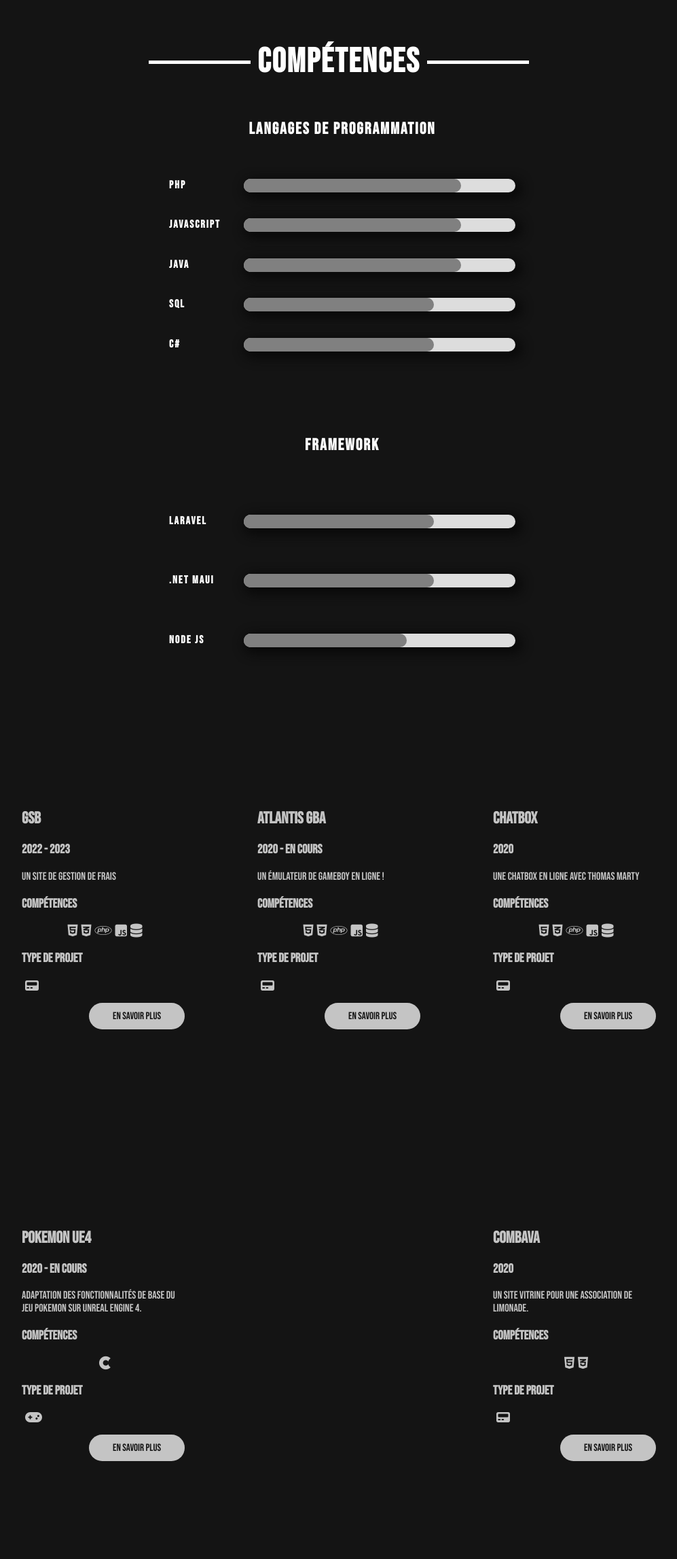
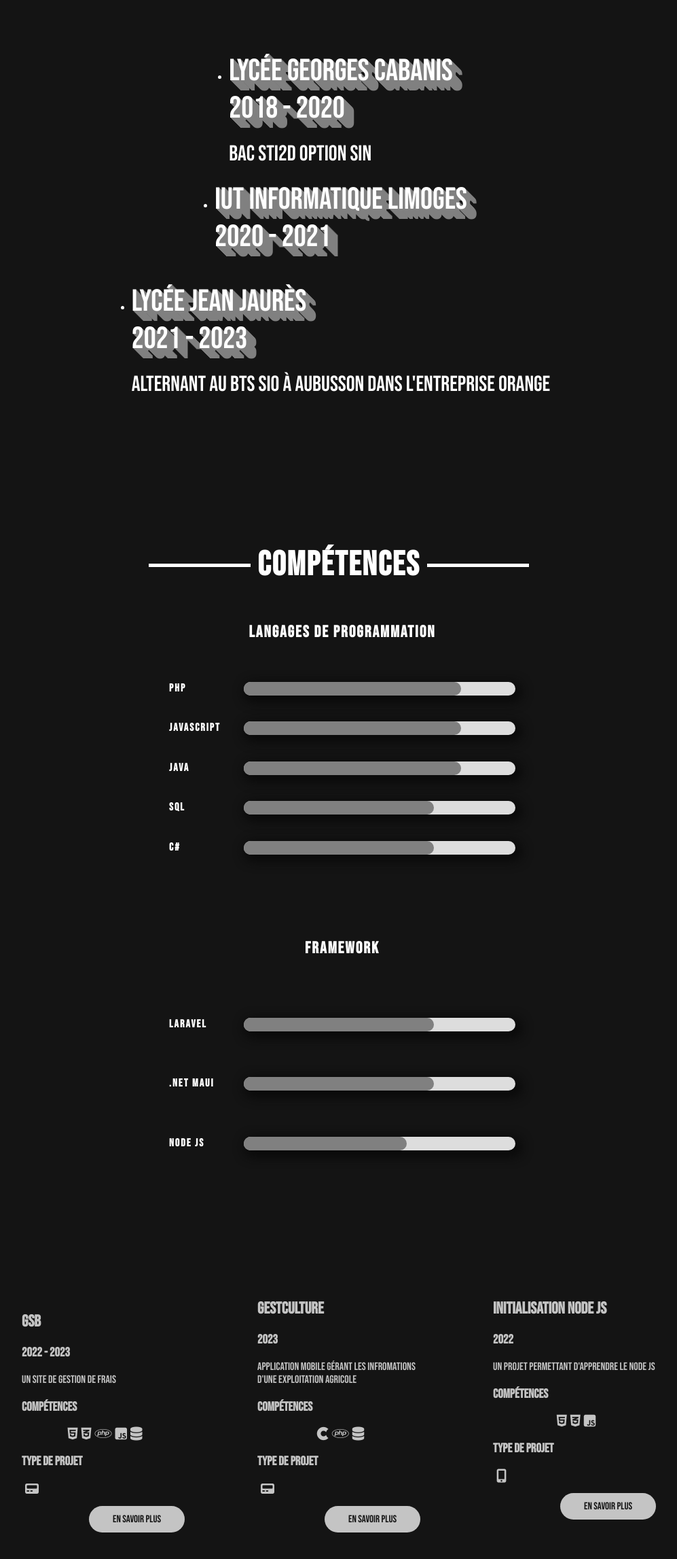
Before and after one commit to DamienChaumeil/Portfolio, a plain HTML site: page index.html in a window 1280 px wide. Shown: the part 1923-4216 px from the top of the page at 68% size, without its empty margins (141-1138 px from the left). Drawn offline with nearby package versions, Linux system fonts and the light colour scheme.

Commit message:
Correction

```diff
--- a/index.html
+++ b/index.html
@@ -19,6 +19,7 @@
       <li><a href="#WhoAmI">A propos</a></li>
       <li><a href="#competence">Mes Compétences</a></li>
       <li><a href="#Projet">Mes Projets</a></li>
+      <li><a href="#veille">Veilles Technologique</a></li>
       <li><a href="#contact">Contact</a></li>
     </ul>
   </nav>
@@ -44,9 +45,49 @@
     <div class="mainPres"><img class="load-hidden" id="imgPres" src="" alt=""/>
       <div class="presArticle load-hidden">
         <h1>A propos :</h1>
-        <p>Actuellement diplom� d'un DUT Informatique ainsi que d'une licence professionelle en D�veloppement Web Et Big Data, je suis passionné par le développement et la conception en général. J’ai cependant un attrait pour le web et le jeu vidéo, domaine dans lequel je souhaite devenir professionnel et me consacre depuis plus de quatre ans.</p>
+        <p>Actuellement en BTS SIO (Services Informatiques aux Organisations) en option SLAM (Solutions Logicielles et Applications Métiers) en
+          alternance depuis ma première année, j'ai découvers le monde de l'entreprise durant mon travail chez Orange.</p>
       </div>
     </div>
+
+    <ul class="timeline">
+
+      <!-- Item 1 -->
+      <li>
+        <div class="direction-r">
+          <div class="flag-wrapper">
+            <span class="flag">Lycée Georges Cabanis</span> <br>
+            <span class="time-wrapper"><span class="time">2018 - 2020</span></span>
+          </div>
+          <div class="desc" style="padding-top: 20px; font-size:xx-large">Bac STI2D option SIN</div>
+        </div>
+      </li>
+
+      <!-- Item 2 -->
+      <li>
+        <div class="direction-l">
+          <div class="flag-wrapper">
+            <span class="flag">IUT Informatique Limoges</span> <br>
+            <span class="time-wrapper"><span class="time">2020 - 2021</span></span>
+          </div>
+          <div class="desc" style="padding-top: 20px; font-size:xx-large"></div>
+        </div>
+      </li>
+
+      <!-- Item 3 -->
+      <li>
+        <div class="direction-r">
+          <div class="flag-wrapper">
+            <span class="flag">Lycée Jean Jaurès</span> <br>
+            <span class="time-wrapper"><span class="time">2021 - 2023</span></span>
+          </div>
+          <div class="desc"  style="padding-top: 20px; font-size:xx-large">Alternant au BTS SIO à Aubusson dans l'entreprise Orange</div>
+        </div>
+      </li>
+
+    </ul>
+
+
   </section>
   <section id="competence">
     <h1 class="title">Compétences</h1>
@@ -117,53 +158,50 @@
         <div class="skill-list"><i class="fab fa-html5" title="HTML5"></i><i class="fab fa-css3-alt" title="CSS3"></i><i class="fab fa-php" title="PHP"></i><i class="fab fa-js-square" title="JavaScript"></i><i class="fas fa-database" title="SQL"></i></div>
         <h3>Type de Projet</h3>
         <div class="projectType"><i class="fas fa-pager" title="Application Web"></i></div>
-        <div class="seeMore"><a class="seeMore" href="./star-wars">En savoir plus</a></div>
+        <div class="seeMore"><a class="seeMore" href="https://github.com/DamienChaumeil/GSB">En savoir plus</a></div>
       </div>
-      <div class="projet" id="2"> <img src="./img/atlantis-logo.png" alt=""/>
-        <h1>Atlantis GBA</h1>
-        <h3>2020 - En Cours</h3>
-        <p>Un émulateur de GameBoy en Ligne !</p>
+      <div class="projet" id="2">
+        <h1>GestCulture</h1>
+        <h3>2023</h3>
+        <p>Application mobile gérant les infromations d'une exploitation agricole</p>
         <h3>Compétences</h3>
-        <div class="skill-list"><i class="fab fa-html5" title="HTML5"></i><i class="fab fa-css3-alt" title="CSS3"></i><i class="fab fa-php" title="PHP"></i><i class="fab fa-js-square" title="JavaScript"></i><i class="fas fa-database" title="SQL"></i></div>
+        <div class="skill-list"><i class="fab fa-cuttlefish" title="C++"></i><i class="fab fa-php" title="PHP"></i><i class="fas fa-database" title="SQL"></i></div>
         <h3>Type de Projet</h3>
         <div class="projectType"><i class="fas fa-pager" title="Application Web"></i></div>
-        <div class="seeMore"><a class="seeMore" href="./atlantis">En savoir plus</a></div>
+        <div class="seeMore"><a class="seeMore" href="https://github.com/DamienChaumeil/GestCulture">En savoir plus</a></div>
       </div>
-      <div class="projet" id="3"> <img src="./img/chatbox-logo.gif" alt=""/>
-        <h1>ChatBox</h1>
+      <div class="projet" id="3">
+        <h1>Initialisation Node JS</h1>
+        <h3>2022</h3>
+        <p>Un projet permettant d'apprendre le Node JS</p>
+        <h3>Compétences</h3>
+        <div class="skill-list"><i class="fab fa-html5" title="HTML5"></i><i class="fab fa-css3-alt" title="CSS3"></i><i class="fab fa-js-square" title="JavaScript"></i></div>
+        <h3>Type de Projet</h3>
+        <div class="projectType"><i class="fa-solid fa-mobile-screen-button" title="Application mobile"></i></div>
+        <div class="seeMore"><a class="seeMore" href="https://github.com/DamienChaumeil/NodeJS">En savoir plus</a></div>
+      </div>
+      <div class="projet" id="4">
+        <h1>Combava</h1>
         <h3>2020</h3>
-        <p>Une Chatbox en ligne avec Thomas Marty</p>
+        <p>Site vitrine pour de la citronnelle</p>
         <h3>Compétences</h3>
-        <div class="skill-list"><i class="fab fa-html5" title="HTML5"></i><i class="fab fa-css3-alt" title="CSS3"></i><i class="fab fa-php" title="PHP"></i><i class="fab fa-js-square" title="JavaScript"></i><i class="fas fa-database" title="SQL"></i></div>
+        <div class="skill-list"><i class="fab fa-html5" title="HTML5"></i><i class="fab fa-css3-alt" title="CSS3"></i><i class="fab fa-js-square" title="JavaScript"></i></div>
         <h3>Type de Projet</h3>
         <div class="projectType"><i class="fas fa-pager" title="Application Web"></i></div>
-        <div class="seeMore"><a class="seeMore" href="./chatbox">En savoir plus</a></div>
-      </div>
-      <div class="projet" id="4"> <img src="./img/pokebal_sprite.png" alt=""/>
-        <h1>Pokemon UE4</h1>
-        <h3>2020 - En Cours</h3>
-        <p>Adaptation des fonctionnalités de base du jeu Pokemon sur Unreal Engine 4.</p>
-        <h3>Compétences</h3>
-        <div class="skill-list"><i class="fab fa-cuttlefish" title="C++"></i></div>
-        <h3>Type de Projet</h3>
-        <div class="projectType"><i class="fas fa-gamepad" title="Jeux Vidéo"></i></div>
-        <div class="seeMore"><a class="seeMore" href="./pokemon-ue4">En savoir plus</a></div>
-      </div>
-      <div class="projet" id="5"> <img src="./img/combava-logo.png" alt=""/>
-        <h1>Combava</h1>
-        <h3>2020</h3>
-        <p>Un site vitrine pour une association de Limonade.</p>
-        <h3>Compétences</h3>
-        <div class="skill-list"><i class="fab fa-html5" title="HTML5"></i><i class="fab fa-css3-alt" title="CSS3"></i></div>
-        <h3>Type de Projet</h3>
-        <div class="projectType"><i class="fas fa-pager" title="Application Web"></i></div>
-        <div class="seeMore"><a class="seeMore" href="./combava">En savoir plus</a></div>
+        <div class="seeMore"><a class="seeMore" href="https://github.com/DamienChaumeil/Combava">En savoir plus</a></div>
+        <div class="seeMore"><a class="seeMore" href="https://damienchaumeil.github.io/Combava/">Voir Site</a></div>
       </div>
     </div>
   </section>
+  <section id="contact">
+    <h1 class="title">Veille Technologique</h1>
+    <p>Pour effectuer ma veille technologique, je consulte de manière journalière tous les forums, sites d’actualités technologiques, de droits et de cybersécurité.
 
-  <section id="contact">
-    <h1 class="title">Mes certifications</h1>
+      Pour ce faire, j’utilise différentes sources telles que : OCDE (Organisation de Coopération et de Développement Économiques), ec.europa.eu (Commission européenne), CNIL (Commission Nationale de l’Informatique et des Libertés), ANSSI (Agence Nationale de la Sécurité des Systèmes d’Information).
+
+      Mais également, j’utilise aussi CVE (Common Vulnerabilities and Exposures) qui permet de recenser les différentes failles de sécurités sur les systèmes et des outils tels que les flux RSS, les newsletters, les réseaux sociaux (CERT-FR, COMCYBER) et les lives conférences de cybersécurité.
+
+      Ma veille technologique s’effectue sur la « Cybersécurité »</p>
   </section>
   <section id="contact">
     <h1 class="title">Me Contacter</h1>
--- a/style.css
+++ b/style.css
@@ -534,6 +534,8 @@ div.social-list .social:hover {
   transform: translate(0, 5px);
 }
 
+
+
 #Projet {
   height: 110px;
   width: 100%;
@@ -668,6 +670,7 @@ div.social-list .social:hover {
   height: 5px;
   background: white;
   margin: 0 10px;
+
 }
 #Projet #project-title:before {
   content: "";
@@ -735,10 +738,12 @@ div.social-list .social:hover {
 }
 #Projet .projetList .projet div.seeMore .seeMore:hover {
   background-color: #aaaaaa;
+  box-shadow: 0px, 0px, 0px, 0px, 10px, 15px white;
 }
 #Projet .projetList .projet:hover {
   transform: scale(1.25);
   opacity: 1;
+
 }
 
 section#contact {
@@ -808,3 +813,13 @@ section.footer {
   margin-left: auto;
   margin-right: auto;
 }
+
+
+
+.timeline{
+  display: flex;
+  align-items: center;
+  flex-direction: column;
+  gap: 20px;
+  padding-top: 200px;
+}
```
